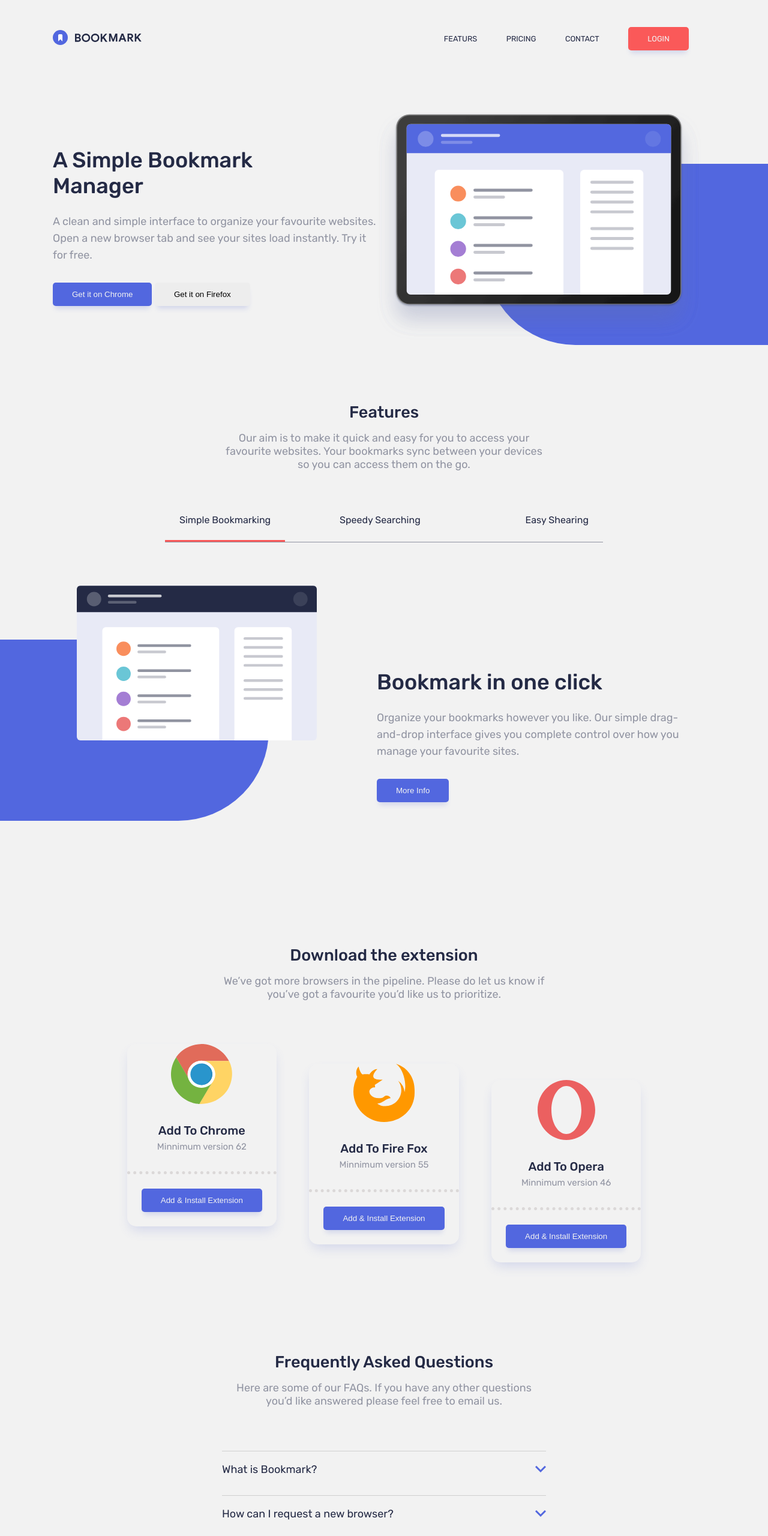
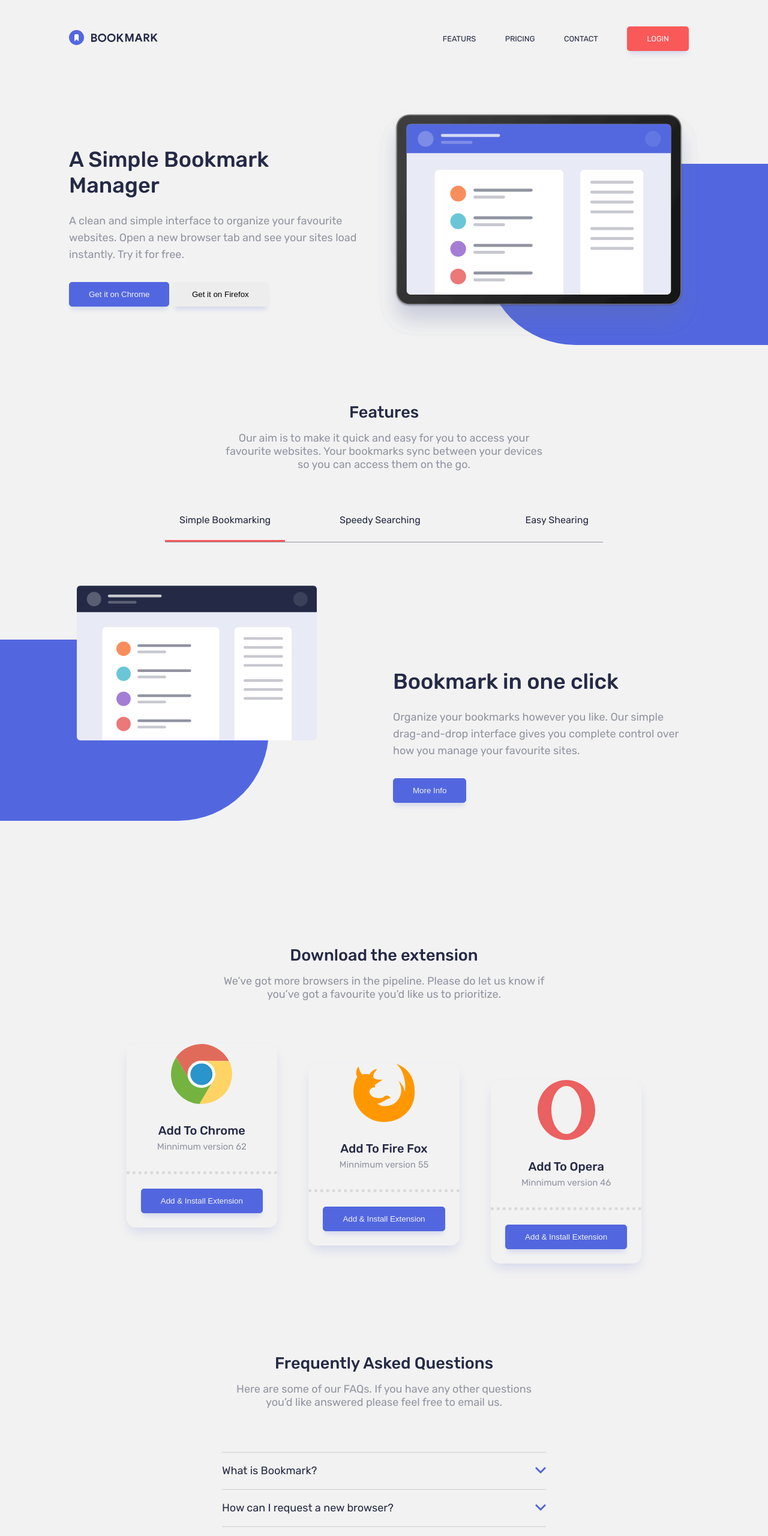
Before and after one commit to dulovici/Bookmark_Landing_Page, a plain HTML site: page index.html in a window 1280 px wide. Shown: the top 2560 px of the page at 60% size. Drawn offline with Linux system fonts and the light colour scheme.

Commit message:
butn fix / padding fix / FAQ border fix

```diff
--- a/style.css
+++ b/style.css
@@ -22,7 +22,9 @@ body {
 }
 
 /* LAYOUT */
-
+.global {
+    overflow: hidden;
+}
 
 nav {
     margin-bottom: 6em;
@@ -33,11 +35,10 @@ nav {
     display: flex;
     justify-content: space-between;
     align-items: center;
+    padding-left: 1.5em;
 
 }
-    .nav-wr .nav-list {
-        /* display: none; */
-    }
+
     .nav-list li{
         list-style: none;
         display: inline;
@@ -61,6 +62,7 @@ nav {
         padding: 12px 32px;
         box-shadow: 0px 8px 8px -4px rgba(73, 93, 207, 0.20012);
         border-radius: 5px;
+        border: 1px solid var(--red);
     }
         .login:hover {
             background-color: var(--white);
@@ -72,9 +74,7 @@ nav {
     }
 
 /* HEADER */
-.global {
-    overflow: hidden;
-}
+
 
 header {
     max-width: 1104px;
@@ -88,6 +88,7 @@ header {
     display: flex;
     flex-direction: column;
     justify-content: center;
+    padding-left: 1.5em;
 }
     .text h1 {
         font-weight: 500;
@@ -108,6 +109,7 @@ header {
     .text .btn-1 {
         background-color: var(--blue);
         color: var(--white);
+        border: 1px solid var(--blue);
     }
     .text .btn-1:hover {
         background-color: var(--white);
@@ -116,6 +118,7 @@ header {
     }
     .text .btn-2 {
         background-color: var(--white);
+        border: 1px solid var(--white);
         filter: brightness(.98);
     }
     .text .btn-2:hover {
@@ -208,6 +211,7 @@ main {
     }
     .feature-right {
         order: 2;
+        padding-right: 1.5em;
     }
 
 
@@ -248,7 +252,7 @@ main {
         /* margin-bottom: 24px; */
     }
     .blue-btn {
-        border: none;
+        border: 1px solid var(--blue);
         padding: 12px 32px;
         border-radius: 5px;
         box-shadow: 0px 8px 8px -4px rgba(73, 93, 207, 0.20012);
@@ -284,12 +288,16 @@ main {
        padding-top: 19px;
        cursor: pointer;
     }
+    .faq li:last-child {
+        border-bottom: 1px solid rgb(207, 207, 207);
+        margin-bottom: 2em;
+    }
 
     .faq .ques{
         display: flex;
         align-items: center;
         justify-content: space-between;
-        margin-bottom: 32px;
+        margin-bottom: 20px;
     }
         .ques:hover {
             color: var(--red);
```
